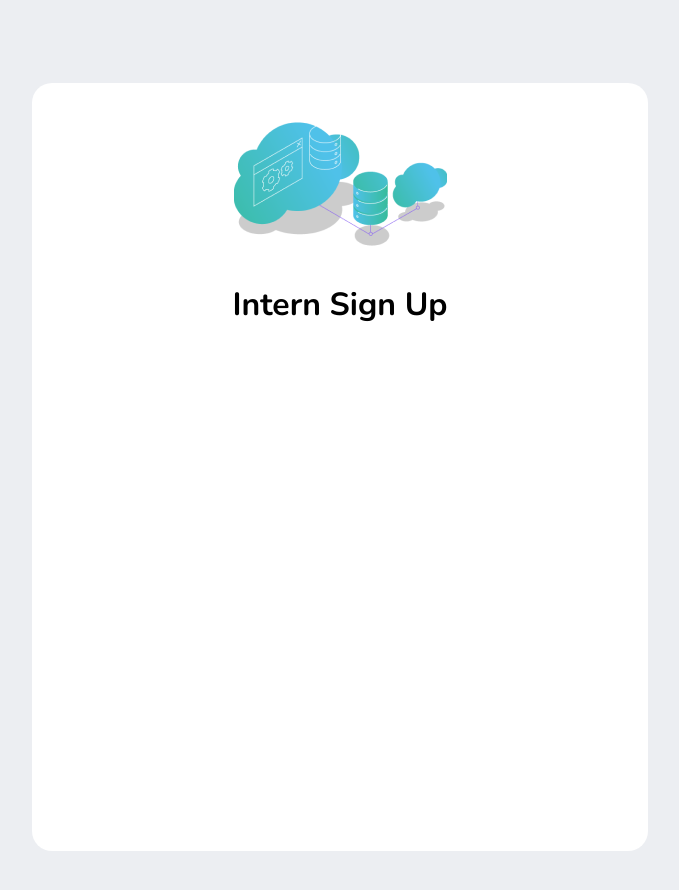
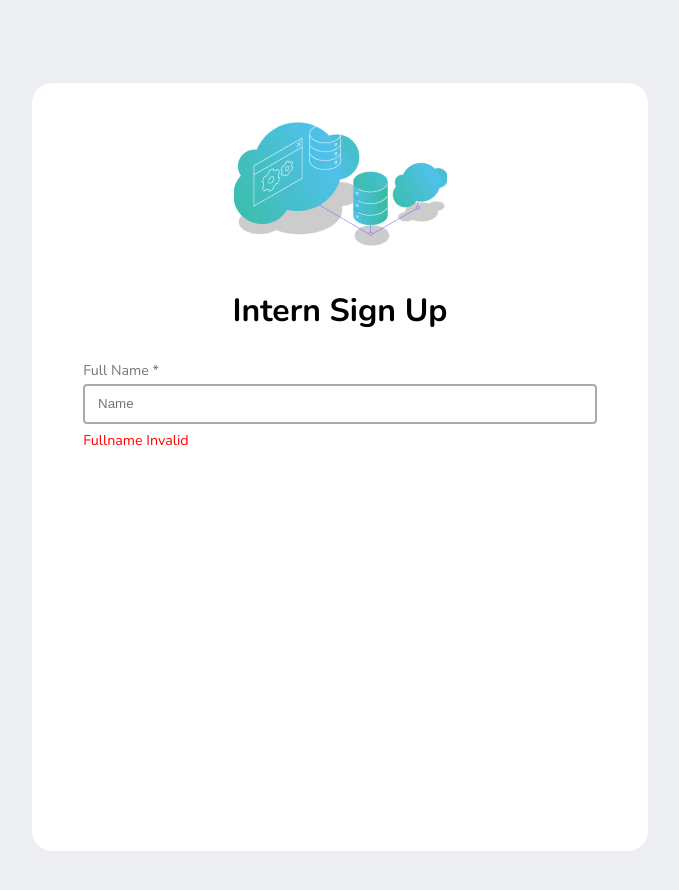
Before and after one commit to Ahjotarezende/FormReact, a React (Create React App) app: page / in a window 1280 px wide. Shown: the top 890 px of the page, without its empty margins (300-979 px from the left). Built offline with nearby package versions, Linux system fonts and the light colour scheme.

Commit message:
feat: added input component

```diff
--- a/src/Components/input/input.jsx
+++ b/src/Components/input/input.jsx
@@ -1,8 +1,12 @@
 import React from 'react'
+import {Container, InputField, Label} from './input.styled'
 
-const Input = ({id, type, name}) => {
+const Input = ({id, type, placeholder, label}) => {
   return (
-    <input id={id} type={type} name={name}/>
+    <Container>
+      <Label htmlFor={id}>{label}</Label>
+      <InputField id={id} type={type} placeholder={placeholder}/>
+    </Container>
   )
 }
 
--- a/src/Components/input/input.styled.js
+++ b/src/Components/input/input.styled.js
@@ -0,0 +1,23 @@
+import styled from 'styled-components';
+const Container = styled.div`
+    grid-column: 1/3;
+`;
+
+const Label = styled.label`
+    display: block;
+    margin-bottom: 0.25rem;
+    font-size: 0.89rem;
+    color: #767676;
+    text-align: left;
+`;
+const InputField = styled.input`
+    box-sizing: border-box;
+    background: #FFFFFF;
+    border: 2px solid #AAAAAA;
+    border-radius: 4px;
+    height: 5vh;
+    width: 100%;
+    padding-left: 2.5%;
+`;
+
+export {Container, Label, InputField}
--- a/src/pages/Home.js
+++ b/src/pages/Home.js
@@ -1,5 +1,5 @@
 import React from 'react'
-import {Background, Logo, MainTitle} from '../styles'
+import {Background, Formulario, Logo, MainTitle, ErrorMessage} from '../styles'
 import ImgLogo from '../assets/logo.png'
 import Input from '../Components/input/input'
 
@@ -8,6 +8,10 @@ const Home = () => {
     <Background>
         <Logo src={ImgLogo}/>
         <MainTitle>Intern Sign Up</MainTitle>
+        <Formulario>
+            <Input id="name" type="text" placeholder="Name" label="Full Name *"/>
+            <ErrorMessage>Fullname Invalid</ErrorMessage>
+        </Formulario>
     </Background>
   )
 }
--- a/src/styles.js
+++ b/src/styles.js
@@ -1,15 +1,15 @@
 import styled from 'styled-components';
 
 export const Background = styled.div`
+    font-family: 'Nunito', sans-serif;
+    box-sizing: border-box;
     background-color: white;
     width: 38.5rem;
     height: 48rem;
     margin: 5.2rem auto;
     border: none;
     border-radius: 20px;
-    display: flex;
-    flex-direction: column;
-    align-items: center;
+    text-align: center;
 `;
 
 export const Logo = styled.img`
@@ -18,6 +18,20 @@ export const Logo = styled.img`
 `;
 
 export const MainTitle = styled.h1`
-    font-family: 'Nunito', sans-serif;
     margin-bottom: 1.8rem;
 `;
+
+export const Formulario = styled.form`
+    display: grid;
+    grid-template-columns: 2fr 1fr;
+    column-gap: 24px;
+    padding: 0 3.2rem;
+`;
+
+export const ErrorMessage = styled.p`
+    text-align: left;
+    font-size: 0.89rem;
+    color: red;
+    margin: 7px 0 0 0;
+    padding-bottom: 1.2rem;
+`;
```
